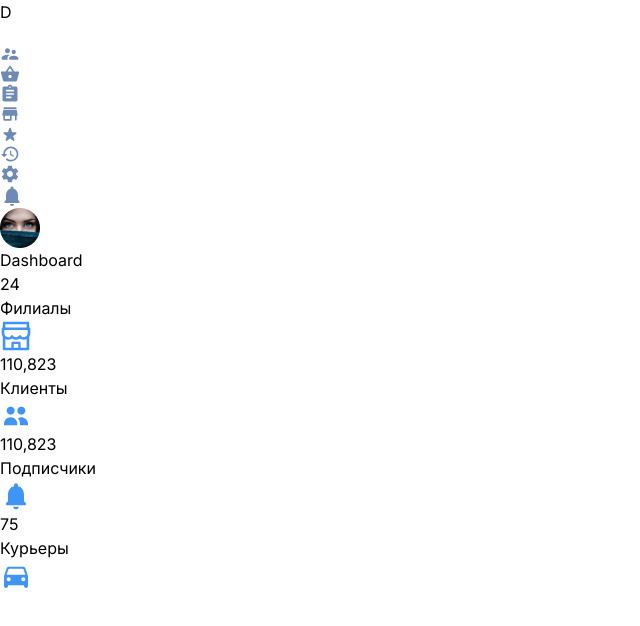
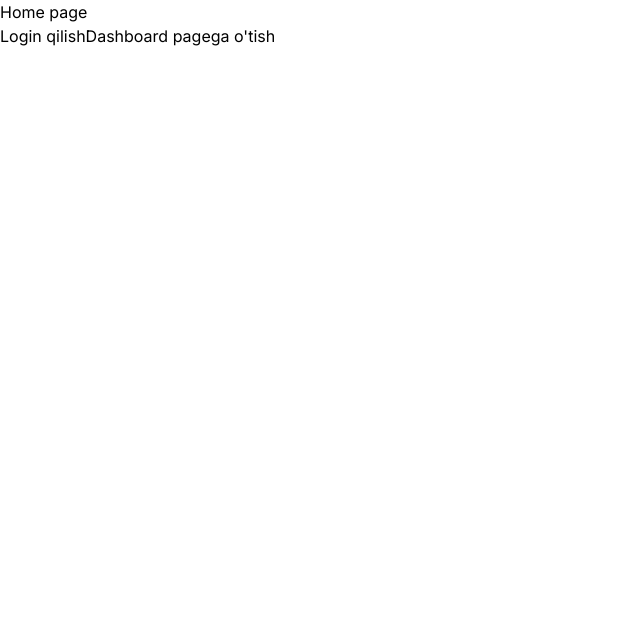
Before and after one commit to muslimbek02/admin-panel-react, a React (Vite) app: page / in a window 1280 px wide. Shown: the top 626 px of the page, without its empty margins (0-640 px from the left). Built offline with nearby package versions, Linux system fonts and the light colour scheme.

Commit message:
added route

```diff
--- a/src/App.jsx
+++ b/src/App.jsx
@@ -1,13 +1,19 @@
+import { BrowserRouter, Routes, Route } from "react-router-dom"
 import Dashboard from "./pages/Dashboard"
+import Home from "./pages/Home"
 import Login from "./pages/Login"
 
 
 function App() {
 
   return (
-    <>
-      <Dashboard />
-    </>
+    <BrowserRouter>
+      <Routes>
+        <Route path="/" element={<Home />} />
+        <Route path="/login" element={<Login />} />
+        <Route path="/dashboard" element={<Dashboard />} />
+      </Routes>
+    </BrowserRouter>
   )
 }
 
--- /dev/null
+++ b/src/pages/Home.jsx
@@ -0,0 +1,15 @@
+import {Link} from 'react-router-dom';
+
+const Home = () => {
+  return (
+    <div className=''>
+      <h1 className="text-[36px] text-center mb-[40px]">Home page</h1>
+      <div className="flex items-center justify-center">
+        <Link to="/login" className='mr-[30px]' >Login qilish</Link>
+        <Link to="/dashboard" >Dashboard pagega o'tish</Link>
+      </div>
+    </div>
+  )
+}
+
+export default Home
```
